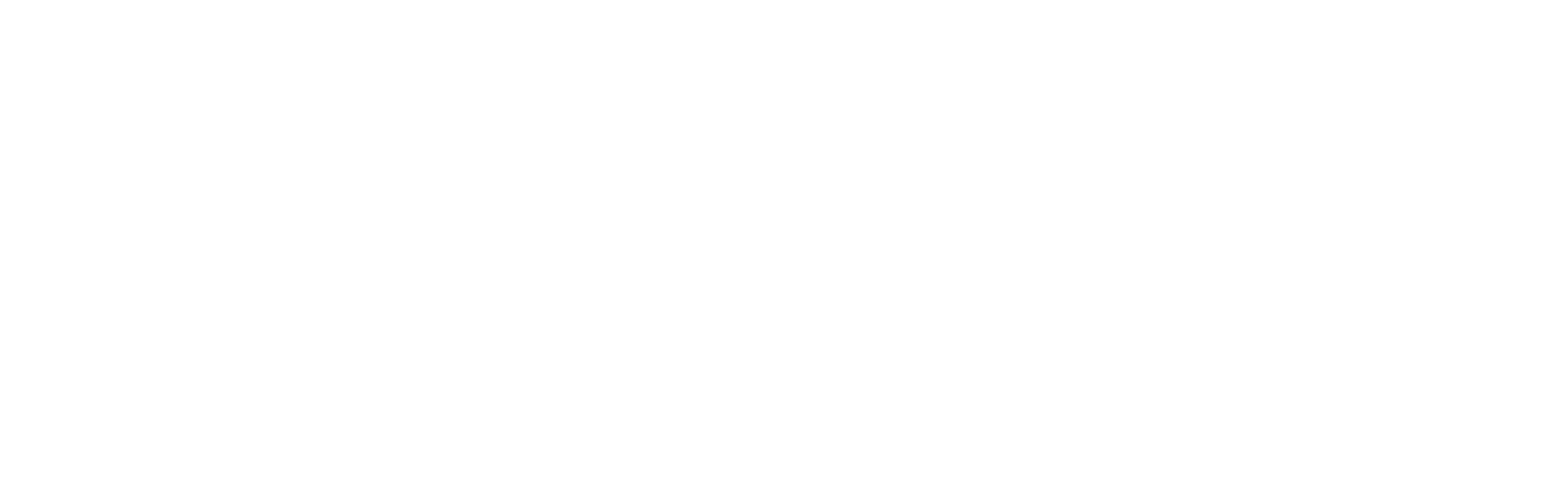
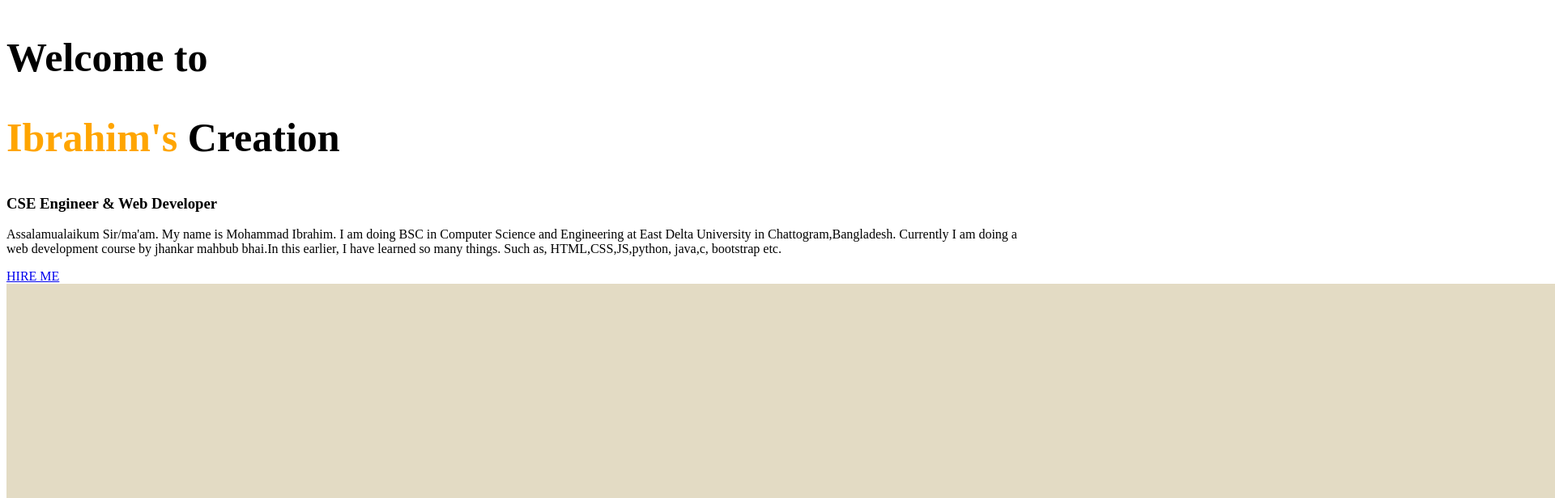
Before and after one commit to ibrahim1612/developer-portfolio, a plain HTML site: page index.html in a window 1280 px wide. Shown: the top 616 px of the page at 81% size, 1920 px wide, since content can reach past the window. Drawn offline with Linux system fonts and the light colour scheme.

Commit message:
first-section adding

```diff
--- a/index.html
+++ b/index.html
@@ -1,5 +1,6 @@
 <!DOCTYPE html>
 <html lang="en">
+
 <head>
     <meta charset="UTF-8">
     <meta http-equiv="X-UA-Compatible" content="IE=edge">
@@ -7,7 +8,27 @@
     <link rel="stylesheet" href="style.css">
     <title>Ibrahim's Creation</title>
 </head>
+
 <body>
+    <section><div>
+        <h1>Welcome to</h1>
+        <h1><span id="header-name"> Ibrahim's </span> Creation</h1>
+        <h3>CSE Engineer & Web Developer</h3>
+        <p>
+            Assalamualaikum Sir/ma'am. My name is Mohammad Ibrahim. I am doing BSC in Computer Science and Engineering at
+            East Delta University in Chattogram,Bangladesh. Currently I am doing a web development course by jhankar mahbub
+            bhai.In this earlier, I have learned so many things. Such as, HTML,CSS,JS,python, java,c, bootstrap etc.
+        </p>
+        <a id="hire-sec" href="https://www.linkedin.com/in/mohammad-ibrahim-560b7b1ba/">HIRE ME</a>
+    </div>
+    </section>
+
+
+    <div>
+        <img src="My project.jpg" alt="">
+    </div>
+
 
 </body>
+
 </html>
--- a/style.css
+++ b/style.css
@@ -0,0 +1,6 @@
+h1{
+    font-size: 50px;
+}
+#header-name{
+    color: orange;
+}
```
Also changed, not shown: 2021_10_13_11_52_IMG_8237.JPG (added), My project.jpg (added).
